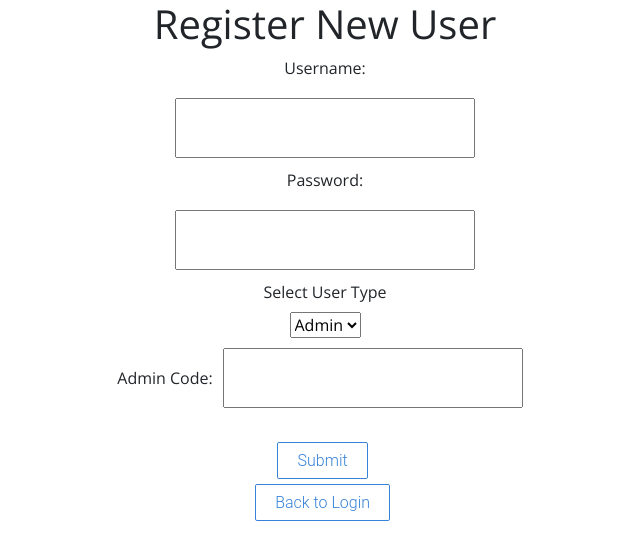
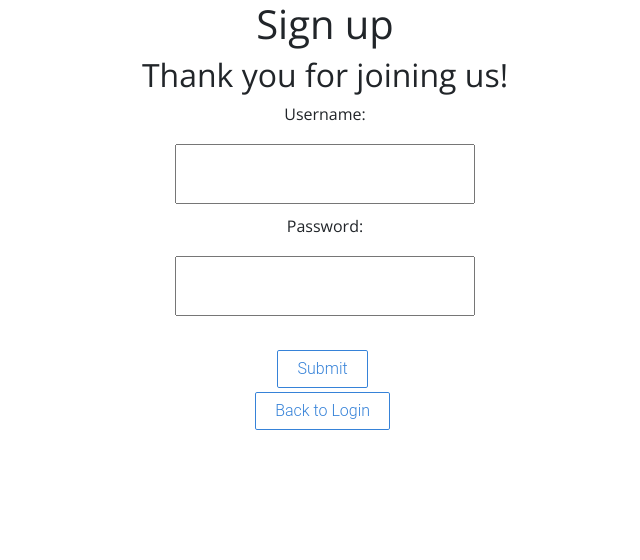
Before and after one commit to sasymer/hackduke2020, a React (Create React App) app: page /newuser in a window 1280 px wide. Shown: the top 560 px of the page, without its empty margins (315-955 px from the left). Built offline with nearby package versions, Linux system fonts and the light colour scheme.

Commit message:
some nav changes

```diff
--- a/src/App.js
+++ b/src/App.js
@@ -14,9 +14,9 @@ function App() {
     <Router>
       <div className="App">
           <Switch>
-            <Route path="/" exact component={Login}/>
+            <Route path="/login" exact component={Login}/>
             <Route path="/newuser" component={Newuser}/>
-            <Route path ="/home" component ={Home}/>
+            <Route path ="/" component ={Home}/>
             <Route path ="/all-therapists" component ={All}/>
           </Switch>
       </div>
--- a/src/Newuser.js
+++ b/src/Newuser.js
@@ -12,60 +12,24 @@ function Newuser() {
     const [userList, setUserList] = useState([]);
 
     const submitUser = () => {
-      fetch("/api/checkuser?id=" + username)
-      .then(response => response.json())
-      .then(data => {
-        if (data.length > 0){
-          alert('Username is already taken. Please try again with a different username.');
-        }
-        else if (username === undefined || username.length === 0 || pwd === undefined || pwd.length === 0){
-          alert('Username or password is empty. Please enter both a username and a password.');
-        }
-        else{
-          if(type === "admin" && adminCode != "cs316") {
-            alert('Incorrect Admin Code. Please Enter a Valid Code.');
-          } else {
-          var user = {
-            username: username,
-            pwd: pwd,
-            type: type
-          };
-          var options = {
-            method: 'POST',
-            body: JSON.stringify(user),
-            headers: {
-                'Content-Type': 'application/json'
-            }
-          }
-          fetch("/api/insert", options);
-
-          window.location.href = "/";
-          }
-        }
-      });
-    };
-
-    function displayCode() {
-      var cont = document.getElementById('cont');
-      if (cont.style.display == 'block') {
-          cont.style.display = 'none';
+      if (username === undefined || username.length === 0 || pwd === undefined || pwd.length === 0){
+        alert('Username or password is empty. Please enter both a username and a password.');
       }
       else {
-          cont.style.display = 'block';
-      }
-  }
+          window.location.href = "/login";
+    }};
 
   return (
     <div>
-
-      <h1>Register New User</h1>
+      <h1>Sign up</h1>
+      <h2>Thank you for joining us!</h2>
         <div className="form">
             <label>Username:</label>
             <input
                 type="text"
                 name="username"
                 onChange={(e)=> {
-                setUsername(e.target.value)
+                    setUsername(e.target.value)
                 }}
             />
             <label>Password:</label>
@@ -73,28 +37,13 @@ function Newuser() {
                 type="text"
                 name="pwd"
                 onChange={(e)=> {
-                setPwd(e.target.value)
+                    setPwd(e.target.value)
                 }}
             />
-            <label>Select User Type</label>
-            <select id="sel" onChange={displayCode}>
-            <option value="1" >User</option>
-            <option value="2" selected>Admin</option> </select>
-            <div id="cont" style={{display:"block"}}>
-              Admin Code:
-              <input
-                      type="text"
-                      name="type"
-                      onChange={(e)=> {
-                        adminCode = e.target.value;
-                        type = "admin";
-                      }}
-                  />
-            </div>
             <br/>
             <button className = "newb" onClick = {submitUser}>Submit</button>
 
-            <Link to = '/'><button className = "newb"> Back to Login </button></Link>
+            <Link to = '/login'><button className = "newb"> Back to Login </button></Link>
         </div>
     </div>
   );
```
